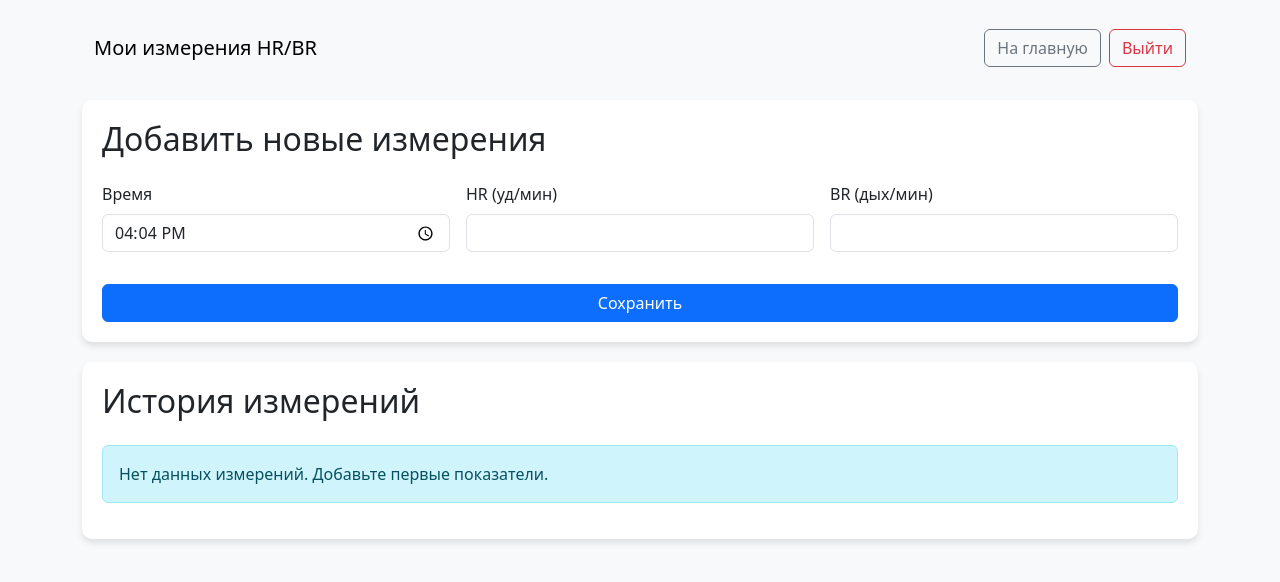
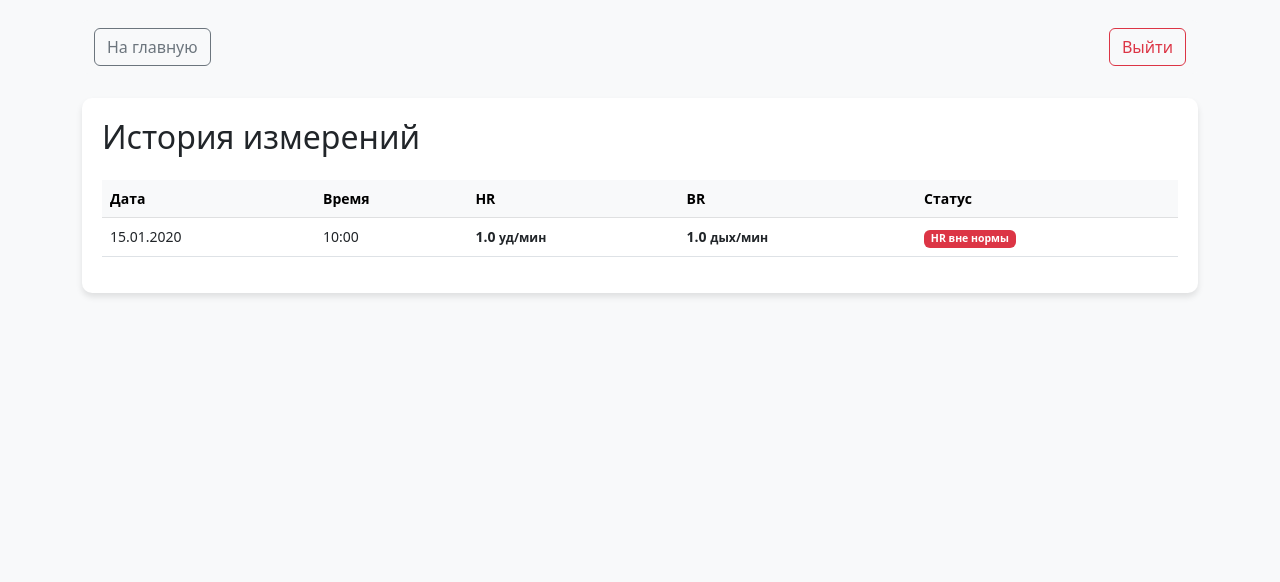
Before and after one commit to izhdenevav/HealthChecker, a Django app: page /measurements/ in a window 1280 px wide. Shown: the top 582 px of the page. Run offline with Django 5.2, Linux system fonts and the light colour scheme; a user stored in the database is signed in; tables that the repository leaves empty hold one stand-in row (values such as "Sample post").

Commit message:
add auth and measurements (not final)

```diff
--- a/videodelivery/templates/videodelivery/measurements.html
+++ b/videodelivery/templates/videodelivery/measurements.html
@@ -1,10 +1,10 @@
 <!DOCTYPE html>
 <html lang="ru">
 <head>
-    <meta charset="UTF-8">
-    <meta name="viewport" content="width=device-width, initial-scale=1.0">
+    <meta charset="UTF-8" />
+    <meta name="viewport" content="width=device-width, initial-scale=1" />
     <title>Мои измерения HR/BR</title>
-    <link href="https://cdn.jsdelivr.net/npm/bootstrap@5.3.0/dist/css/bootstrap.min.css" rel="stylesheet">
+    <link href="https://cdn.jsdelivr.net/npm/bootstrap@5.3.0/dist/css/bootstrap.min.css" rel="stylesheet" />
     <style>
         body {
             background-color: #f8f9fa;
@@ -13,7 +13,7 @@
         .card-section {
             background-color: white;
             border-radius: 10px;
-            box-shadow: 0 4px 6px rgba(0, 0, 0, 0.1);
+            box-shadow: 0 4px 6px rgba(0,0,0,0.1);
             padding: 20px;
             margin-bottom: 20px;
         }
@@ -35,54 +35,14 @@
 </head>
 <body>
     <div class="container">
-        <!-- Шапка с навигацией -->
-        <nav class="navbar navbar-expand-lg navbar-light bg-light mb-4 rounded">
-            <div class="container-fluid">
-                <a class="navbar-brand" href="#">Мои измерения HR/BR</a>
-                <div class="d-flex">
-                    <a href="/" class="btn btn-outline-secondary me-2">На главную</a>
-                    {% if user.is_authenticated %}
-                        <a href="{% url 'logout' %}" class="btn btn-outline-danger">Выйти</a>
-                    {% else %}
-                        <a href="{% url 'login' %}" class="btn btn-outline-primary me-2">Войти</a>
-                        <a href="{% url 'register' %}" class="btn btn-primary">Регистрация</a>
-                    {% endif %}
-                </div>
+
+        <!-- Верхняя панель с кнопками -->
+        <nav class="navbar navbar-light bg-light mb-4 rounded">
+            <div class="container-fluid justify-content-between">
+                <a href="/" class="btn btn-outline-secondary">На главную</a>
+                <a href="{% url 'logout' %}" class="btn btn-outline-danger">Выйти</a>
             </div>
         </nav>
-
-        <!-- Форма для добавления новых показателей -->
-        <div class="card-section">
-            <h2 class="mb-4">Добавить новые измерения</h2>
-            <form method="post" class="row g-3">
-                {% csrf_token %}
-
-                <div class="col-md-4">
-                    <div class="mb-3">
-                        <label for="time" class="form-label">Время</label>
-                        <input type="time" class="form-control" id="time" name="time" required>
-                    </div>
-                </div>
-
-                <div class="col-md-4">
-                    <div class="mb-3">
-                        <label for="hr" class="form-label">HR (уд/мин)</label>
-                        <input type="number" class="form-control" id="hr" name="hr" min="30" max="200" required>
-                    </div>
-                </div>
-
-                <div class="col-md-4">
-                    <div class="mb-3">
-                        <label for="br" class="form-label">BR (дых/мин)</label>
-                        <input type="number" class="form-control" id="br" name="br" min="6" max="60" required>
-                    </div>
-                </div>
-
-                <div class="col-12">
-                    <button type="submit" class="btn btn-primary w-100">Сохранить</button>
-                </div>
-            </form>
-        </div>
 
         <!-- Таблица измерений -->
         <div class="card-section">
@@ -103,14 +63,14 @@
                     <tbody>
                         {% for measurement in measurements %}
                         <tr>
-                            <td>{{ measurement.date|date:"d.m.Y" }}</td>
-                            <td class="time-column">{{ measurement.date|date:"H:i" }}</td>
-                            <td class="hr-value">{{ measurement.hr }} <small>уд/мин</small></td>
-                            <td class="br-value">{{ measurement.br }} <small>дых/мин</small></td>
+                            <td>{{ measurement.created_at|date:"d.m.Y" }}</td>
+                            <td class="time-column">{{ measurement.created_at|date:"H:i" }}</td>
+                            <td class="hr-value">{{ measurement.pulse }} <small>уд/мин</small></td>
+                            <td class="br-value">{{ measurement.breathing }} <small>дых/мин</small></td>
                             <td>
-                                {% if measurement.hr > 100 or measurement.hr < 60 %}
+                                {% if measurement.pulse > 100 or measurement.pulse < 60 %}
                                     <span class="badge bg-danger">HR вне нормы</span>
-                                {% elif measurement.br > 20 or measurement.br < 12 %}
+                                {% elif measurement.breathing > 20 or measurement.breathing < 12 %}
                                     <span class="badge bg-warning text-dark">BR вне нормы</span>
                                 {% else %}
                                     <span class="badge bg-success">Норма</span>
@@ -123,21 +83,12 @@
             </div>
             {% else %}
             <div class="alert alert-info">
-                Нет данных измерений. Добавьте первые показатели.
+                Нет данных измерений.
             </div>
             {% endif %}
         </div>
     </div>
 
     <script src="https://cdn.jsdelivr.net/npm/bootstrap@5.3.0/dist/js/bootstrap.bundle.min.js"></script>
-    <script>
-        // Установка текущего времени по умолчанию
-        document.addEventListener('DOMContentLoaded', function() {
-            const now = new Date();
-            const timeString = now.getHours().toString().padStart(2, '0') + ':' +
-                              now.getMinutes().toString().padStart(2, '0');
-            document.getElementById('time').value = timeString;
-        });
-    </script>
 </body>
 </html>
--- a/videodelivery/views.py
+++ b/videodelivery/views.py
@@ -1,23 +1,25 @@
 import base64
 import json
-from django.http import JsonResponse
-from django.shortcuts import render
-from django.views.decorators.csrf import csrf_exempt
-from django.contrib.auth.decorators import login_required
+import traceback
 from collections import deque
+
+import cv2
 import numpy as np
 import torch
-import cv2
 from scipy.signal import find_peaks
 
-from . import facepoints
-from . import data_preprocessing
-from . import decompose_module
-from . import srrn
-from . import face_processor
-from . import signal_processing
+from django.contrib.auth.decorators import login_required
+from django.http import JsonResponse
+from django.shortcuts import redirect, render
+from django.utils import timezone
+from django.views.decorators.csrf import csrf_exempt
+
+from . import data_preprocessing, decompose_module, facepoints, face_processor, srrn, signal_processing
+from .models import Measurement
+
 
 global_processor = None
+
 
 class FrameProcessor:
     def __init__(self):
@@ -32,7 +34,7 @@ class FrameProcessor:
 
         self.model = srrn.SRRN(in_channels=3, R=4, T=self.frames_per_calculation)
         self.model.load_state_dict(torch.load('./srrn_best.pth', map_location=torch.device('cpu')))
-        # self.model.eval()
+        # self.model.eval()  # При желании можно раскомментировать
 
         self.bpm = 0.0
         self.face_processor = face_processor.FaceProcessor()
@@ -63,31 +65,33 @@ class FrameProcessor:
         my_points = facepoints.get_face_tracking_landmarks(raw_points) if raw_points else []
 
         if len(my_points) != 6:
-            return "Недостаточно точек (меньше 6)", self.bpm, self.br_value
+            return "Недостаточно точек (меньше 6)", self.bpm, self.br_value, self.cg_filtered
 
         for j, pt in enumerate(my_points):
             self.landmark_buffers[j].append(pt)
 
         if not all(len(buf) > 0 for buf in self.landmark_buffers):
-            return "Ожидание данных", self.bpm, self.br_value
+            return "Ожидание данных", self.bpm, self.br_value, self.cg_filtered
 
-        image_points = np.array([
-            np.mean(self.landmark_buffers[j], axis=0) for j in range(6)
-        ], dtype=np.float64)
+        image_points = np.array([np.mean(self.landmark_buffers[j], axis=0) for j in range(6)], dtype=np.float64)
 
         try:
-            success, rvec, _ = cv2.solvePnP(self.model_points, image_points, self.camera_matrix, None, flags=cv2.SOLVEPNP_SQPNP)
+            success, rvec, _ = cv2.solvePnP(
+                self.model_points, image_points, self.camera_matrix, None, flags=cv2.SOLVEPNP_SQPNP
+            )
             if not success:
-                return "Ошибка PnP", self.bpm, self.br_value
+                return "Ошибка PnP", self.bpm, self.br_value, self.cg_filtered
         except Exception:
-            return "Ошибка solvePnP", self.bpm, self.br_value
+            return "Ошибка solvePnP", self.bpm, self.br_value, self.cg_filtered
 
         rmat, _ = cv2.Rodrigues(rvec)
         angles, *_ = cv2.RQDecomp3x3(rmat)
         yaw, pitch, roll = angles[1], angles[0], angles[2]
 
-        if pitch > 90: pitch = 180 - pitch
-        elif pitch < -90: pitch = -(180 + pitch)
+        if pitch > 90:
+            pitch = 180 - pitch
+        elif pitch < -90:
+            pitch = -(180 + pitch)
 
         self.yaw_buffer.append(yaw)
         self.pitch_buffer.append(pitch)
@@ -131,39 +135,30 @@ class FrameProcessor:
 
         return position, self.bpm, self.br_value, self.cg_filtered
 
+
 # === VIEWS ===
 
 def index(request):
     return render(request, 'index.html')
 
+
 @csrf_exempt
 def process_frame(request):
     global global_processor
-    if request.method != 'POST':
-        return JsonResponse({'error': 'Invalid method'}, status=405)
+    try:
+        if request.method != 'POST':
+            return JsonResponse({'error': 'Invalid method'}, status=405)
 
-    try:
         if global_processor is None:
             global_processor = FrameProcessor()
 
         data = json.loads(request.body)
-
-        if 'image' not in data:
-            return JsonResponse({'error': 'No image field in request'}, status=400)
-
-        try:
-            img_data = base64.b64decode(data['image'])
-        except Exception as e:
-            return JsonResponse({'error': f'Base64 decode failed: {str(e)}'}, status=400)
+        img_data = base64.b64decode(data['image'])
 
         nparr = np.frombuffer(img_data, np.uint8)
         frame = cv2.imdecode(nparr, cv2.IMREAD_COLOR)
 
-        if frame is None:
-            return JsonResponse({'error': 'Failed to decode image'}, status=400)
-
         position, hr, breathing, cg_filtered = global_processor.process(frame)
-
         return JsonResponse({
             'position': position,
             'hr': hr,
@@ -172,10 +167,38 @@ def process_frame(request):
         })
 
     except Exception as e:
-        import traceback
+        print("Ошибка в process_frame:", e)
         traceback.print_exc()
         return JsonResponse({'error': str(e)}, status=500)
 
+
 @login_required
 def measurements(request):
-    return render(request, 'videodelivery/measurements.html')
+    if request.method == 'POST':
+        time_str = request.POST.get('time')
+        pulse = request.POST.get('hr')
+        breathing = request.POST.get('br')
+
+        if time_str and pulse and breathing:
+            today = timezone.localdate()
+            dt_str = f"{today} {time_str}"
+            created_at = timezone.datetime.strptime(dt_str, "%Y-%m-%d %H:%M")
+            created_at = timezone.make_aware(created_at, timezone.get_current_timezone())
+
+            Measurement.objects.create(
+                user=request.user,
+                pulse=float(pulse),
+                breathing=float(breathing),
+                head_position="Ручной ввод",
+                created_at=created_at
+            )
+            return redirect('measurements')
+
+        return redirect('measurements')
+
+    user_measurements = Measurement.objects.filter(user=request.user).order_by('-created_at')
+
+    return render(request, 'videodelivery/measurements.html', {
+        'measurements': user_measurements,
+        'user': request.user,
+    })
--- a/webheadpose/asgi.py
+++ b/webheadpose/asgi.py
@@ -8,7 +8,6 @@ https://docs.djangoproject.com/en/5.1/howto/deployment/asgi/
 """
 
 import os
-
 from django.core.asgi import get_asgi_application
 
 os.environ.setdefault('DJANGO_SETTINGS_MODULE', 'webheadpose.settings')
--- a/webheadpose/wsgi.py
+++ b/webheadpose/wsgi.py
@@ -8,7 +8,6 @@ https://docs.djangoproject.com/en/5.1/howto/deployment/wsgi/
 """
 
 import os
-
 from django.core.wsgi import get_wsgi_application
 
 os.environ.setdefault('DJANGO_SETTINGS_MODULE', 'webheadpose.settings')
```
Also changed, not shown: accounts/views.py (+1 -25 lines), videodelivery/models.py (+7 -1 lines), videodelivery/templates/index.html (+12 -34 lines), webheadpose/settings.py (+27 -11 lines), accounts/migrations/0002_alter_healthmeasurement_options_and_more.py (added), accounts/migrations/0003_alter_healthmeasurement_options_and_more.py (added), videodelivery/migrations/0002_delete_breathingmeasurement_delete_pulsemeasurement.py (added), videodelivery/migrations/0003_initial.py (added).
